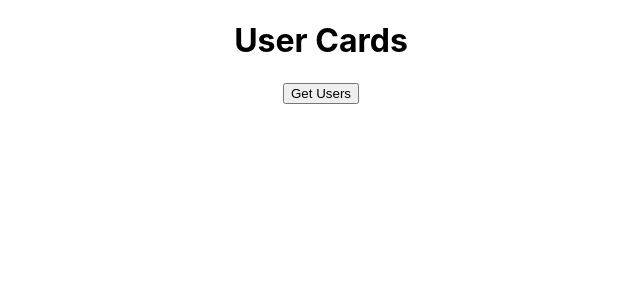
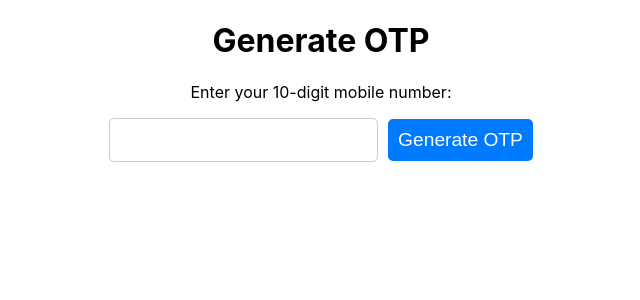
Before and after one commit to PARTHAKMEHRA/practice, a React (Create React App) app: page / in a window 1280 px wide. Shown: the top 300 px of the page, without its empty margins (319-959 px from the left). Built offline with nearby package versions, Linux system fonts and the light colour scheme.

Commit message:
App.js and App.css modified

```diff
--- a/src/App.css
+++ b/src/App.css
@@ -2,25 +2,23 @@
   text-align: center;
 }
 
-.user-card {
+input[type='tel'] {
+  padding: 10px;
+  font-size: 1.2rem;
+  border-radius: 5px;
   border: 1px solid #ccc;
-  border-radius: 5px;
-  padding: 10px;
-  margin-bottom: 10px;
+  margin-right: 10px;
 }
 
-.user-card h2 {
-  font-size: 1.5rem;
-  margin-bottom: 5px;
+button {
+  padding: 10px;
+  font-size: 1.2rem;
+  border-radius: 5px;
+  border: none;
+  background-color: #007bff;
+  color: #fff;
 }
 
-.user-card p {
-  margin: 0;
+.error {
+  color: red;
 }
-
-.user-card img {
-  border-radius: 50%;
-  width: 50px;
-  height: 50px;
-  margin-right: 10px;
-}
--- a/src/App.js
+++ b/src/App.js
@@ -2,36 +2,44 @@ import React, { useState } from 'react';
 import './App.css';
 
 function App() {
-  const [users, setUsers] = useState([]);
+  const [mobile, setMobile] = useState('');
+  const [errorMessage, setErrorMessage] = useState('');
 
-  const fetchUsers = async () => {
+  const handleMobileChange = (event) => {
+    setMobile(event.target.value);
+  };
+
+  const handleGenerateOTP = async () => {
     try {
-      const response = await fetch('https://reqres.in/api/users/');
-      const { data } = await response.json();
-      setUsers(data);
+      const response = await fetch('https://cdn-api.co-vin.in/api/v2/auth/public/generateOTP', {
+        method: 'POST',
+        headers: {
+          'Content-Type': 'application/json',
+        },
+        body: JSON.stringify({ mobile: parseInt(mobile) }),
+      });
+
+      if (!response.ok) {
+        const { error } = await response.json();
+        setErrorMessage(error);
+        return;
+      }
+
+      setErrorMessage('');
+      setMobile('');
     } catch (error) {
       console.error(error);
+      setErrorMessage('An error occurred while generating OTP.');
     }
-  };
-
-  const renderUserCards = () => {
-    return users.map((user) => {
-      return (
-        <div key={user.id} className="user-card">
-          <img src={user.avatar} alt={`${user.first_name} ${user.last_name}`} />
-          <h2>{`${user.first_name} ${user.last_name}`}</h2>
-          <p>{user.email}</p>
-          <p>ID: {user.id}</p>
-        </div>
-      );
-    });
   };
 
   return (
     <div className="App">
-      <h1>User Cards</h1>
-      <button onClick={fetchUsers}>Get Users</button>
-      <div className="user-cards">{renderUserCards()}</div>
+      <h1>Generate OTP</h1>
+      <p>Enter your 10-digit mobile number:</p>
+      <input type="tel" value={mobile} onChange={handleMobileChange} pattern="[0-9]{10}" required />
+      <button onClick={handleGenerateOTP}>Generate OTP</button>
+      {errorMessage && <p className="error">{errorMessage}</p>}
     </div>
   );
 }
```
